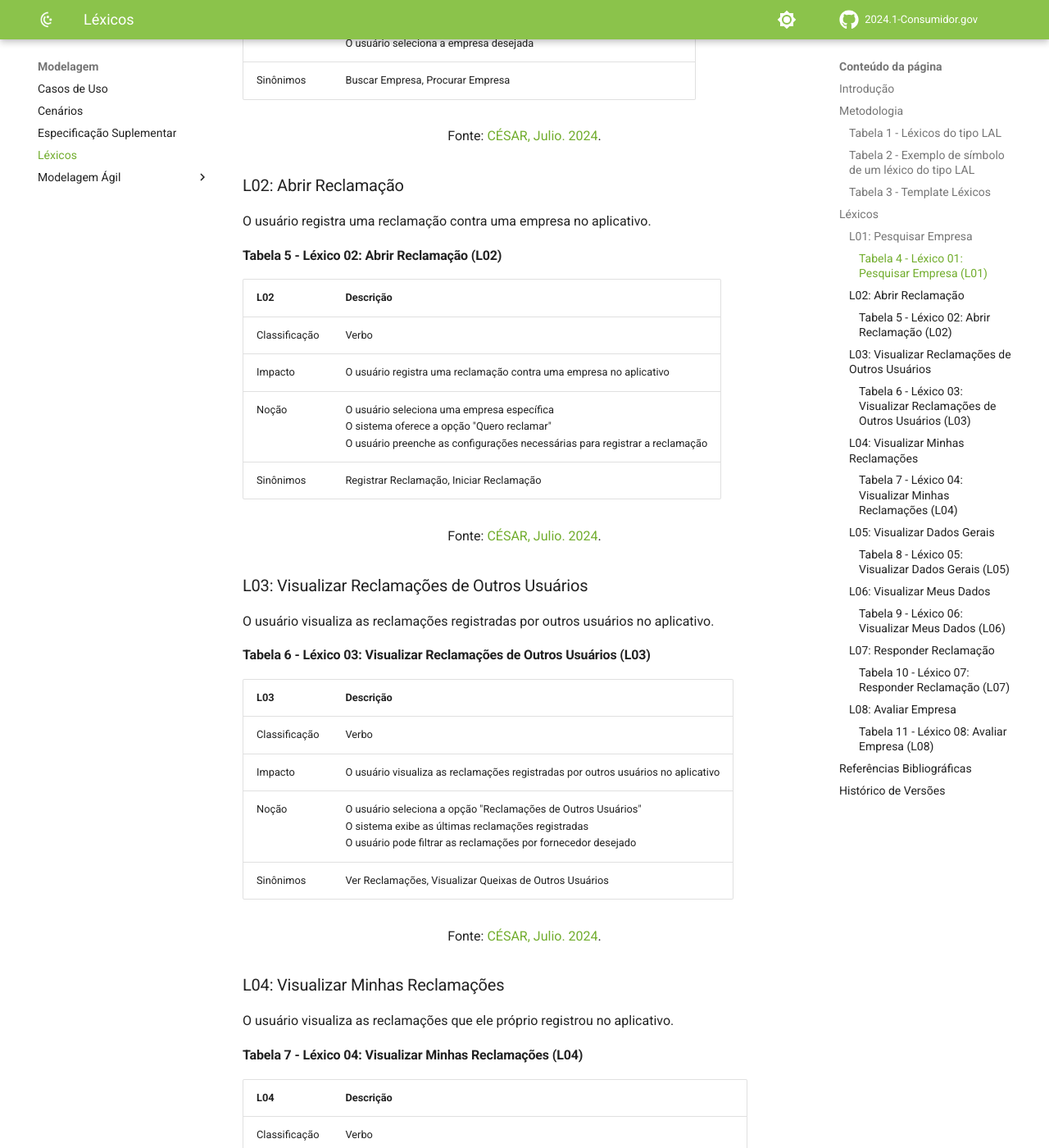
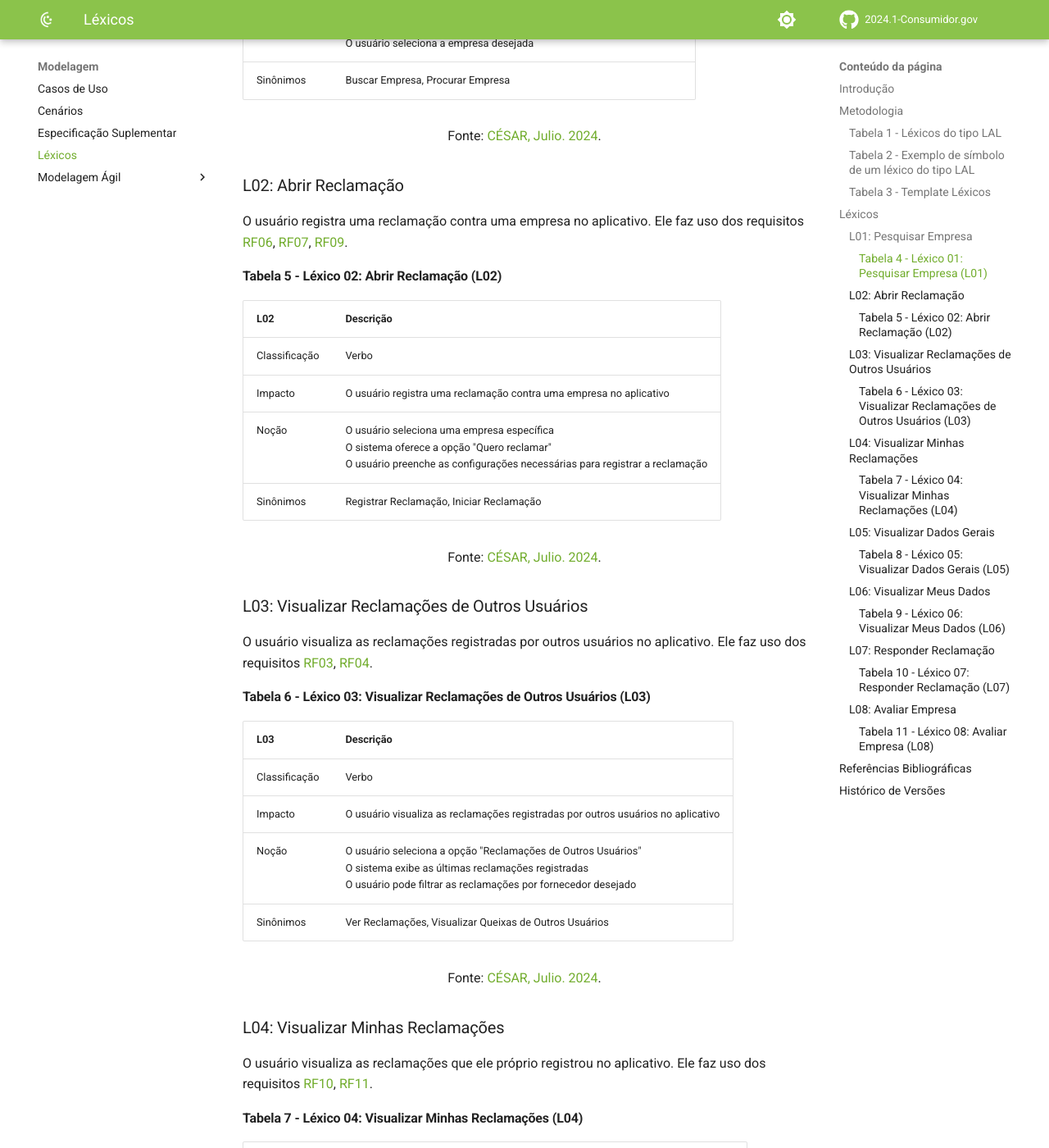
Before and after one commit to Requisitos-de-Software/2024.1-Grupo08, an MkDocs documentation site: the page built from docs/Modelagem/lexicos.md, in a window 1280 px wide and 1400 px high, scrolled down 2296 px. Shown: the whole window at 82% size. Built offline with MkDocs 1.6.1 and Material for MkDocs 9.7.7, drawn with Linux system fonts in a browser that asks for light colours; comment, search, counter and statistics services are not loaded; some of the changed text lies outside the part shown.

Commit message:
Add requisitos utilizados

```diff
--- a/docs/Modelagem/lexicos.md
+++ b/docs/Modelagem/lexicos.md
@@ -45,7 +45,7 @@ A tabela 3 mostra o template criado com base nos Léxicos do projeto [Bilheteria
 
 ### L01: Pesquisar Empresa
 
-O usuário busca uma empresa específica dentro do aplicativo.
+O usuário busca uma empresa específica dentro do aplicativo. Ele faz uso do requisito <a href="https://requisitos-de-software.github.io/2024.1-Consumidor.gov/Elicitação/requisitos-elicitados/">RF02</a>.
 
 #### Tabela 4 - Léxico 01:  Pesquisar Empresa (L01)
 
@@ -61,7 +61,7 @@ O usuário busca uma empresa específica dentro do aplicativo.
 
 ### L02: Abrir Reclamação
 
-O usuário registra uma reclamação contra uma empresa no aplicativo.
+O usuário registra uma reclamação contra uma empresa no aplicativo. Ele faz uso dos requisitos <a href="https://requisitos-de-software.github.io/2024.1-Consumidor.gov/Elicitação/requisitos-elicitados/">RF06</a>, <a href="https://requisitos-de-software.github.io/2024.1-Consumidor.gov/Elicitação/requisitos-elicitados/">RF07</a>, <a href="https://requisitos-de-software.github.io/2024.1-Consumidor.gov/Elicitação/requisitos-elicitados/">RF09</a>.
 
 #### Tabela 5 - Léxico 02: Abrir Reclamação (L02)
 
@@ -77,7 +77,7 @@ O usuário registra uma reclamação contra uma empresa no aplicativo.
 
 ### L03: Visualizar Reclamações de Outros Usuários
 
-O usuário visualiza as reclamações registradas por outros usuários no aplicativo.
+O usuário visualiza as reclamações registradas por outros usuários no aplicativo. Ele faz uso dos requisitos <a href="https://requisitos-de-software.github.io/2024.1-Consumidor.gov/Elicitação/requisitos-elicitados/">RF03</a>, <a href="https://requisitos-de-software.github.io/2024.1-Consumidor.gov/Elicitação/requisitos-elicitados/">RF04</a>.
 
 #### Tabela 6 - Léxico 03: Visualizar Reclamações de Outros Usuários (L03)
 
@@ -93,7 +93,7 @@ O usuário visualiza as reclamações registradas por outros usuários no aplica
 
 ### L04: Visualizar Minhas Reclamações
 
-O usuário visualiza as reclamações que ele próprio registrou no aplicativo.
+O usuário visualiza as reclamações que ele próprio registrou no aplicativo. Ele faz uso dos requisitos <a href="https://requisitos-de-software.github.io/2024.1-Consumidor.gov/Elicitação/requisitos-elicitados/">RF10</a>, <a href="https://requisitos-de-software.github.io/2024.1-Consumidor.gov/Elicitação/requisitos-elicitados/">RF11</a>.
 
 #### Tabela 7 - Léxico 04: Visualizar Minhas Reclamações (L04)
 
```
